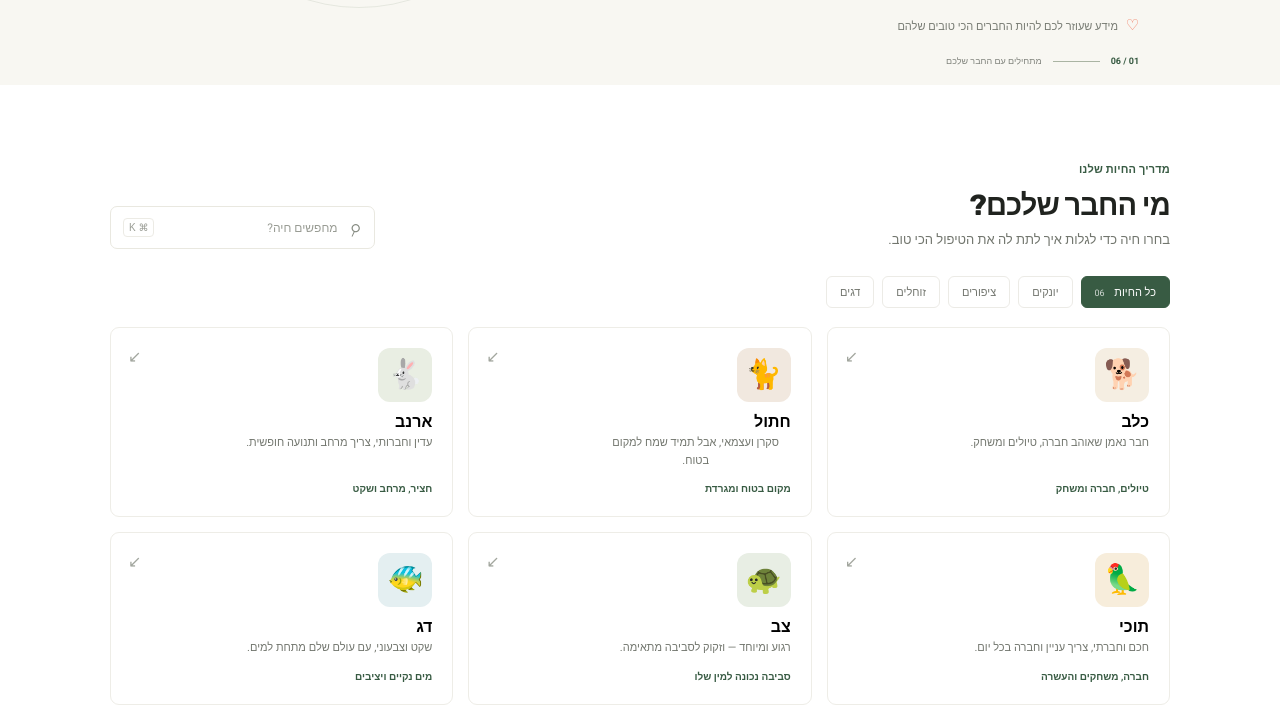
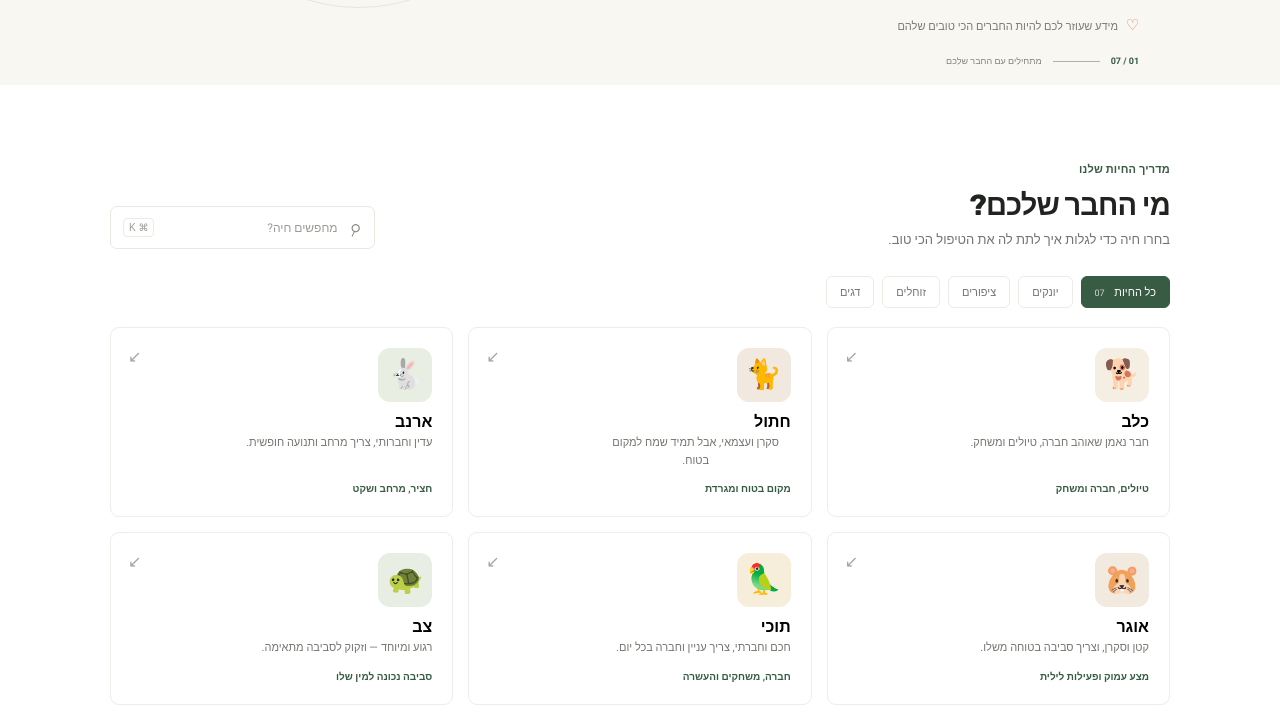
Before and after one commit to hrl822766-rgb/bokl, a plain HTML site: page index.html in a window 1280 px wide. Shown: the part 517-1234 px from the top of the page. Drawn offline with Linux system fonts and the light colour scheme.

Commit message:
Add hamster care guide
Co-authored-by: Copilot <223556219+Copilot@users.noreply.github.com>

```diff
--- a/index.html
+++ b/index.html
@@ -46,7 +46,7 @@
           </div>
           <div class="art-label label-bottom"><span class="label-icon">♥</span> החברים שלנו, כל יום</div>
         </div>
-        <div class="hero-bottom"><span>01 / 06</span><span class="bottom-line"></span><span>מתחילים עם החבר שלכם</span></div>
+        <div class="hero-bottom"><span>01 / 07</span><span class="bottom-line"></span><span>מתחילים עם החבר שלכם</span></div>
       </section>
 
       <section class="guide-section" id="animals" aria-labelledby="guide-title">
@@ -65,7 +65,7 @@
         </div>
 
         <div class="filter-row" role="group" aria-label="סינון לפי סוג חיה">
-          <button class="filter-button active" type="button" data-filter="all" aria-pressed="true">כל החיות <span>06</span></button>
+          <button class="filter-button active" type="button" data-filter="all" aria-pressed="true">כל החיות <span>07</span></button>
           <button class="filter-button" type="button" data-filter="mammal" aria-pressed="false">יונקים</button>
           <button class="filter-button" type="button" data-filter="bird" aria-pressed="false">ציפורים</button>
           <button class="filter-button" type="button" data-filter="reptile" aria-pressed="false">זוחלים</button>
--- a/script.js
+++ b/script.js
@@ -25,6 +25,15 @@ const animals = [
     avoid: "לא נותנים שוקולד, אבוקדו, בצל, שום או מאכלים מתוקים ומעובדים. מזונות חדשים מכניסים בהדרגה ובהתייעצות עם וטרינר שמכיר ארנבים.",
     care: "מרחב בטוח לקפיצה, מקום מסתור, דברים לכרסום בעדינות וגישה לווטרינר שמנוסה בטיפול בארנבים. שינוי בתיאבון או בצואה דורש פנייה מהירה.",
     never: "לא מרימים באוזניים ולא משאירים לבד בחוץ או עם חיית מחמד אחרת ללא השגחה."
+  },
+  {
+    id: "hamster", name: "אוגר", emoji: "🐹", type: "mammal", category: "יונק",
+    description: "קטן וסקרן, וצריך סביבה בטוחה משלו.",
+    color: "#f2e9df", tag: "מצע עמוק ופעילות לילית",
+    food: "מזון מלא שמיועד לאוגרים, מים טריים, ומעט ירקות בטוחים כתוספת. כדאי לבדוק עם וטרינר אילו מזונות מתאימים לסוג האוגר.",
+    avoid: "לא נותנים שוקולד, ממתקים, מזון מתובל, בצל או שום. מזון חדש מוסיפים בהדרגה ובכמות קטנה.",
+    care: "מתחם מרווח עם מצע עמוק לחפירה, גלגל בגודל מתאים ומקום מסתור. אוגרים פעילים בעיקר בלילה וזקוקים למנוחה במהלך היום.",
+    never: "לא מעירים אוגר ישן, לא מחזיקים אותו בכוח ולא שמים אותו בכדור ריצה או עם חיות אחרות ללא השגחה."
   },
   {
     id: "parrot", name: "תוכי", emoji: "🦜", type: "bird", category: "ציפור",
```
